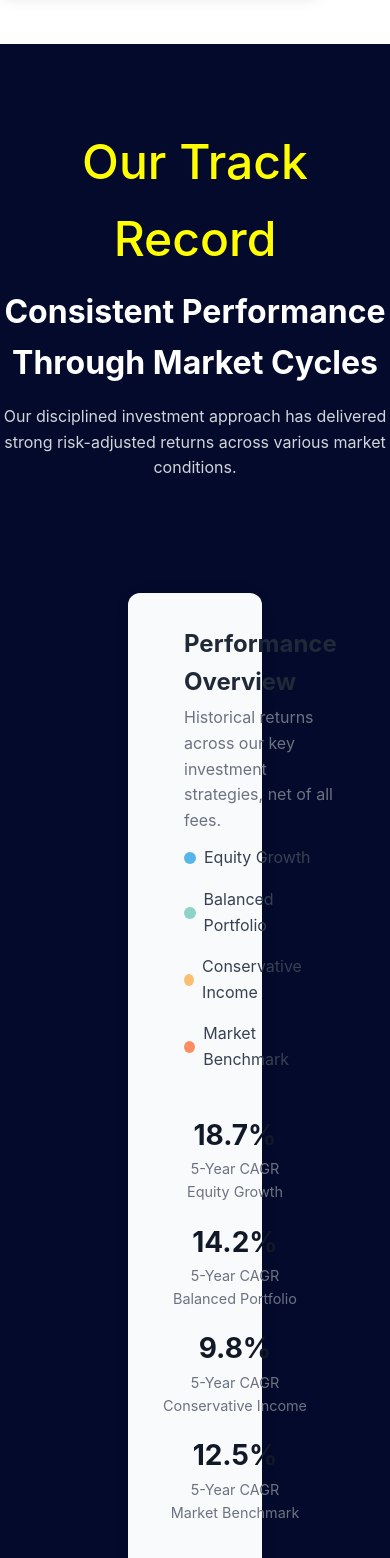
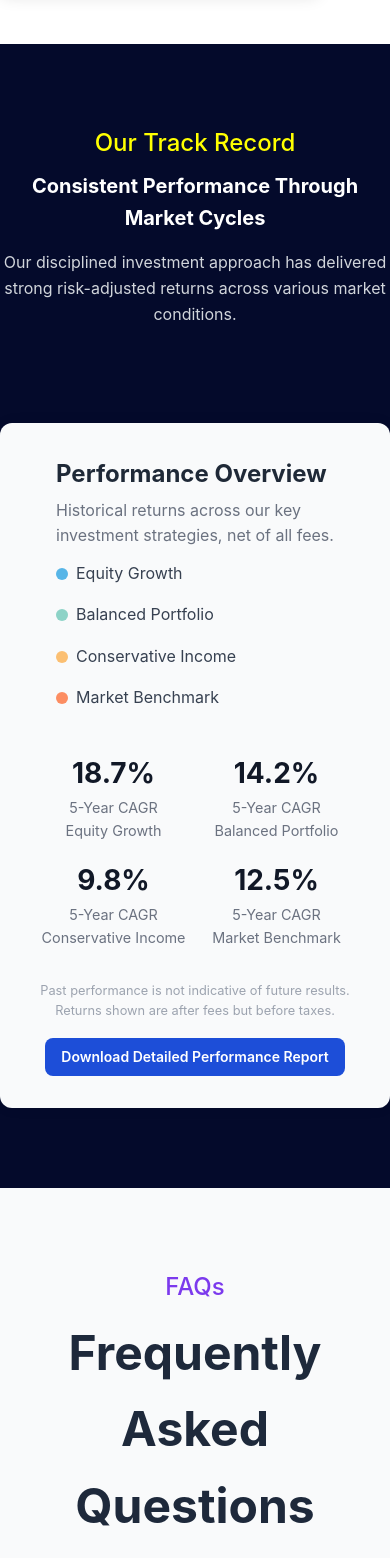
Before and after one commit to surajbhola/vspartanspmsdemo, a React (Vite) app: page / in a window 390 px wide. Shown: the part 3960-5518 px from the top of the page. Built offline with nearby package versions, Linux system fonts and the light colour scheme.

Commit message:
charting lib

```diff
--- a/src/components/PerformanceMetrics/PerformanceMetrics.module.css
+++ b/src/components/PerformanceMetrics/PerformanceMetrics.module.css
@@ -289,3 +289,67 @@
 .button:hover {
   background-color: #2563eb;
 }
+
+
+
+
+@media (max-width: 500px) {
+  .chart {
+   display: none;
+  }
+
+  .title {
+    font-size: 1.25rem;
+  }
+
+  .trackRecord {
+    font-size: 1.5rem;
+  }
+
+  .button {
+    font-size: 0.875rem;
+    padding: 0.5rem 1rem;
+  }
+  .wrapperMain{
+    padding: 0rem;
+  }
+  .container {
+    display: flex;
+    flex-direction: column;
+}
+}
+
+@media (min-width: 501px) and (max-width: 768px) {
+
+  .wrapperMain{
+    padding: 0rem;
+  }
+  .trackRecord {
+    font-size: 1.75rem;
+  }
+
+  .title {
+    font-size: 1.5rem;
+  }
+
+}
+
+@media (min-width: 769px) and (max-width: 1023px) {
+  .wrapperMain {
+    padding: 3rem;
+  }
+
+  .title {
+    font-size: 1.75rem;
+  }
+}
+
+@media (min-width: 1024px) and (max-width: 1439px) {
+  .wrapperMain {
+    padding: 5rem;
+  }
+
+  .title {
+    font-size: 2rem;
+  }
+}
```
